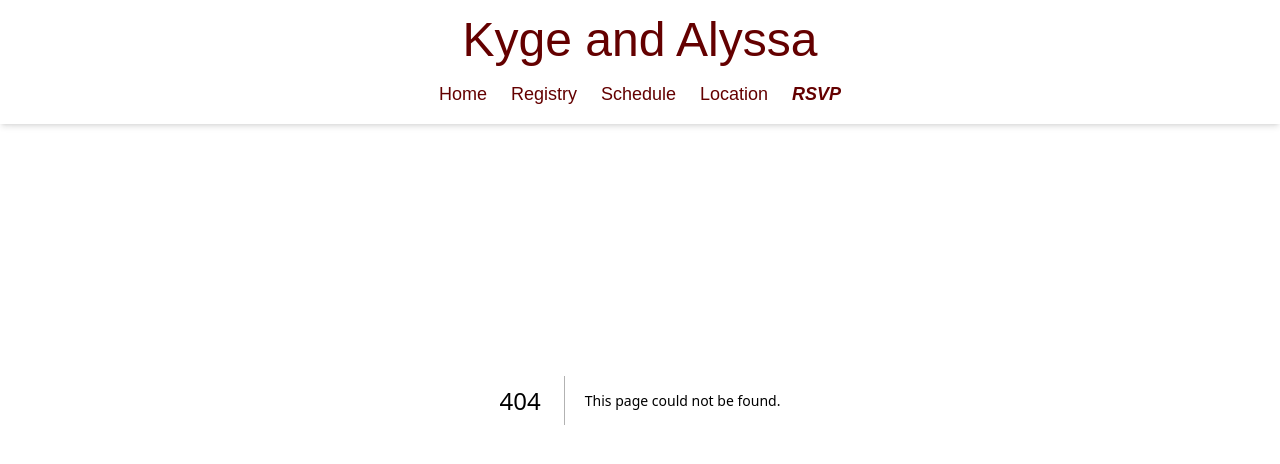
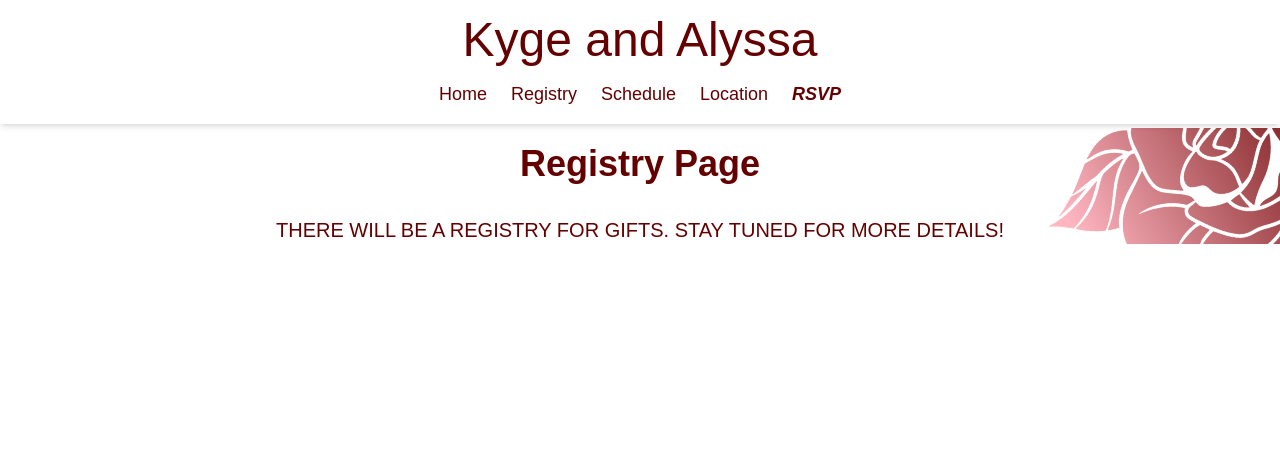
Before and after one commit to Craig-solis/WedWeb, a Next.js app: page /registry in a window 1280 px wide. Before the commit this address had no page. Shown: the top 464 px of the page. Built offline with nearby package versions, Linux system fonts and the light colour scheme; a web font is replaced by a local one.

Commit message:
New Pages

```diff
--- /dev/null
+++ b/app/registry/page.tsx
@@ -0,0 +1,21 @@
+import Image from 'next/image';
+
+export default function Registry() {
+  return (
+    <section className="flex flex-col items-center justify-center w-full h-full mt-32 text-[var(--foreground)] transition-opacity duration-1500 relative overflow-hidden">
+        <div className="z-10">
+            <Image
+                src="/rose.png"
+                alt="Rose 2"
+                width={600}
+                height={600}
+                className="hidden sm:block absolute top-1/2 rotate-[120deg] scale-y-[-1] sm:translate-x-[40%] sm:translate-y-[-60%] 2xl:translate-x-[80%] 2xl:translate-y-[-70%]"
+                style={{ zIndex: 10 }}
+                priority
+            />
+        </div>
+        <h1 className="mt-4 text-4xl font-bold">Registry Page</h1>
+        <p className="text-xl mt-8">THERE WILL BE A REGISTRY FOR GIFTS. STAY TUNED FOR MORE DETAILS!</p>
+    </section>
+  );
+}
--- /dev/null
+++ b/app/schedule/page.tsx
@@ -0,0 +1,10 @@
+
+
+export default function Schedule() {
+  return (
+    <section className="flex flex-col items-center justify-center w-full min-h-full mt-32 text-[var(--foreground)] transition-opacity duration-1500 relative overflow-hidden">
+      <h1 className="mt-4 text-4xl font-bold">Schedule Page</h1>
+        <p className="text-xl mt-8">Stay tuned for the schedule of events!</p>
+    </section>
+  );
+}
```
